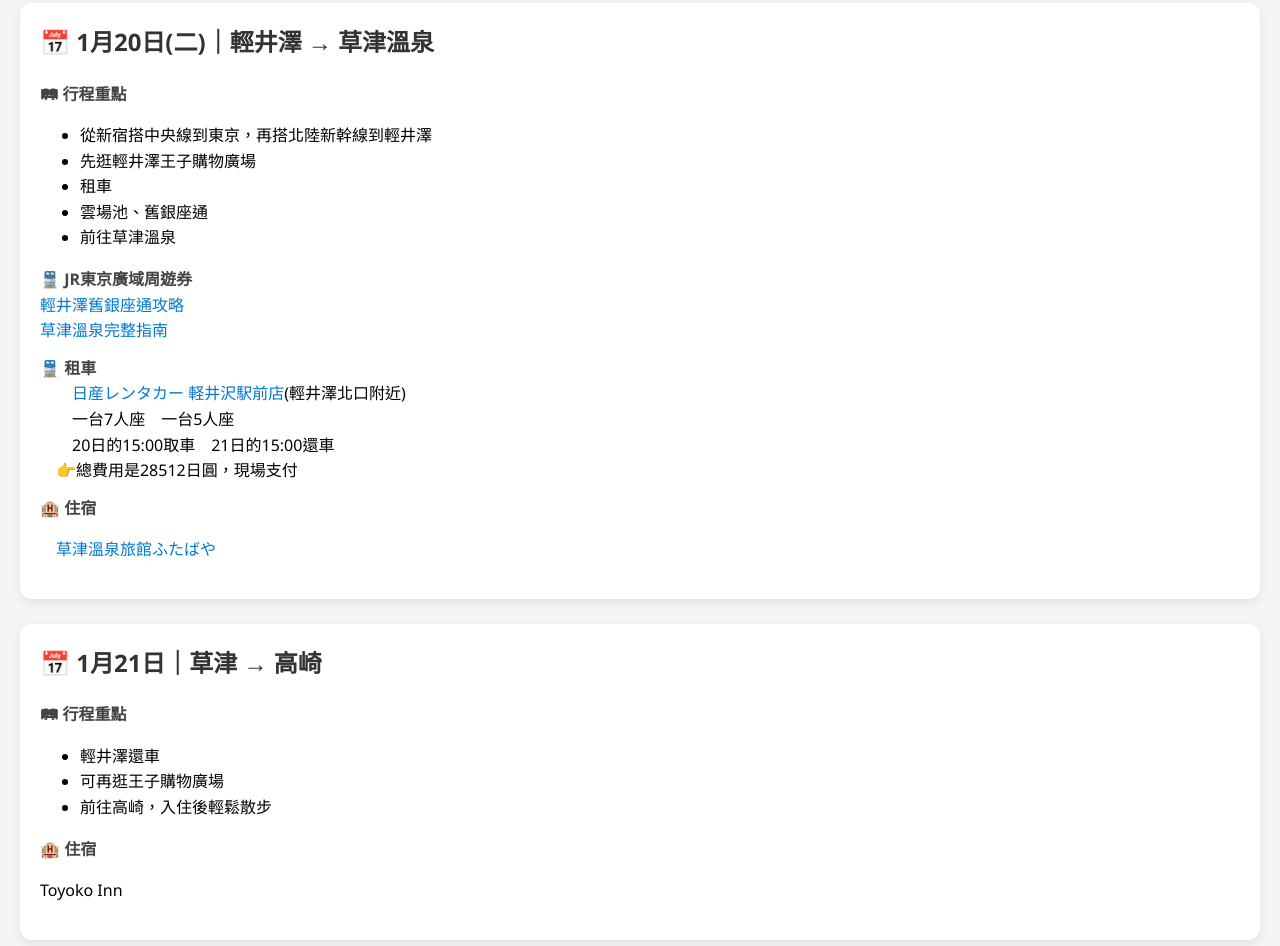
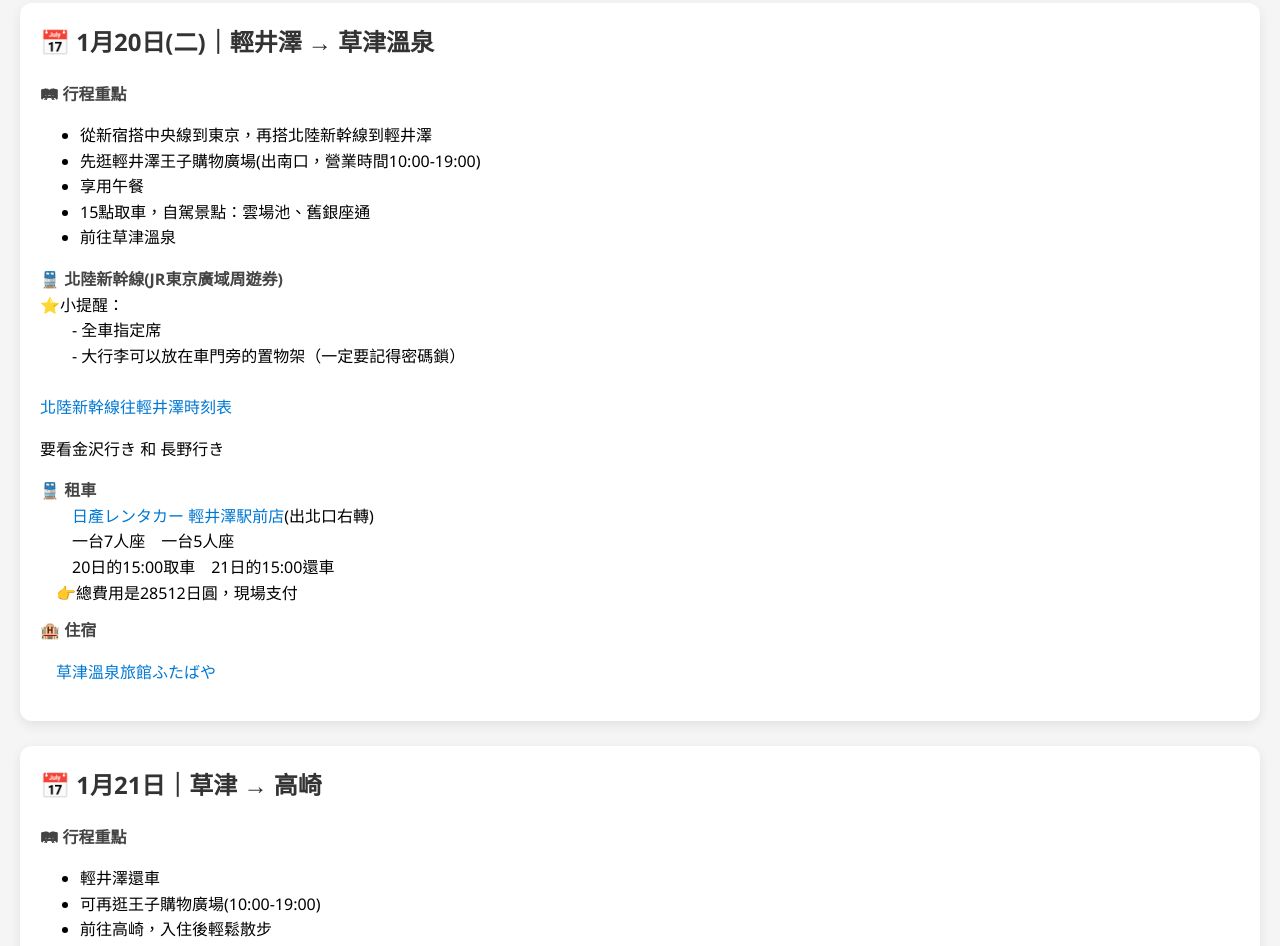
Before and after one commit to oc0923-beep/oc0923-beep.github.io, a plain HTML site: page index.html in a window 1280 px wide. Shown: the part 3193-4139 px from the top of the page. Drawn offline with Linux system fonts and the light colour scheme.

Commit message:
Update index.html

```diff
--- a/index.html
+++ b/index.html
@@ -126,7 +126,7 @@
     <div class="section-title">🛤 行程重點</div>
          <ul>
         <li>來回都搭「富士回遊」往返河口湖，所以除了注意時間也要把票收好喔  </li>
-          <li>河口湖自駕景點：  </li>
+          <li>11點取車，自駕景點：  </li>
 
     </ul>
 
@@ -169,9 +169,6 @@ Car 2--8B<br>
 
      </p>
 
-
-
-
     </ul>
 
     </p>
@@ -194,17 +191,24 @@ Car 2--8B<br>
     <div class="section-title">🛤 行程重點</div>
     <ul>
         <li>從新宿搭中央線到東京，再搭北陸新幹線到輕井澤</li>
-        <li>先逛輕井澤王子購物廣場</li>
-        <li>租車</li>
-        <li>雲場池、舊銀座通</li>
+        <li>先逛輕井澤王子購物廣場(出南口，營業時間10:00-19:00) </li>
+         <li>享用午餐</li>
+        <li>15點取車，自駕景點：雲場池、舊銀座通 </li>
         <li>前往草津溫泉</li>
     </ul>
- <div class="section-title">🚆 JR東京廣域周遊券</div>
-    <a href="https://marktrip.tw/karuizawa-ginza-guide/">輕井澤舊銀座通攻略</a><br>
-    <a href="https://www.gltjp.com/zh-hant/article/item/20494/">草津溫泉完整指南</a>
+ <div class="section-title">🚆 北陸新幹線(JR東京廣域周遊券) </div>
+  ⭐小提醒：<br>
+    　　- 全車指定席<br>
+　　- 大行李可以放在車門旁的置物架（一定要記得密碼鎖）<br><br>
+    <a href="https://ekitan.com/timetable/railway/line-station/92-8/d1?view=list&dt=20260120">北陸新幹線往輕井澤時刻表</a><br>
+
+
+        <p> 要看金沢行き 和 長野行き<br>
+       </p>
+
 
     <div class="section-title">🚆 租車</div>
-    　<a href="https://maps.app.goo.gl/QDyjxncx3cCRyBh29">　日産レンタカー 軽井沢駅前店</a>(輕井澤北口附近)
+    　<a href="https://maps.app.goo.gl/QDyjxncx3cCRyBh29">　日產レンタカー 輕井澤駅前店</a>(出北口右轉)
     <br>
     　　一台7人座　一台5人座<br>
     　　20日的15:00取車　21日的15:00還車<br>
@@ -221,7 +225,7 @@ Car 2--8B<br>
     <div class="section-title">🛤 行程重點</div>
     <ul>
         <li>輕井澤還車</li>
-        <li>可再逛王子購物廣場</li>
+        <li>可再逛王子購物廣場(10:00-19:00)</li>
         <li>前往高崎，入住後輕鬆散步</li>
     </ul>
 
```
